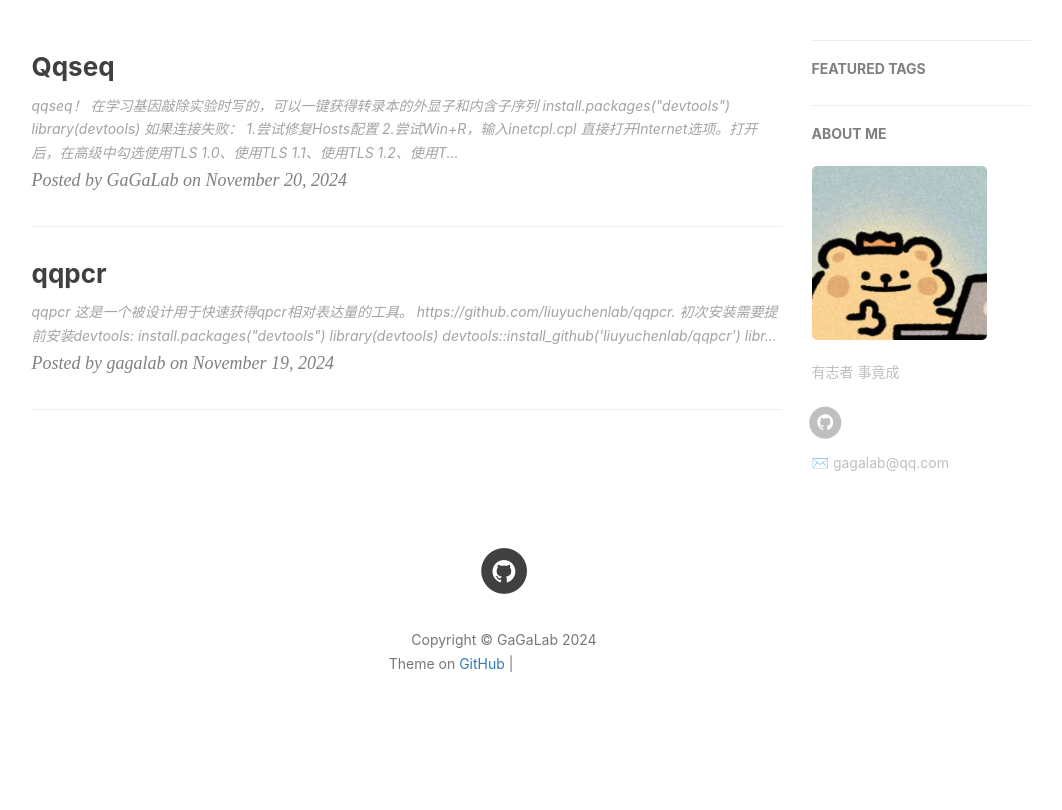
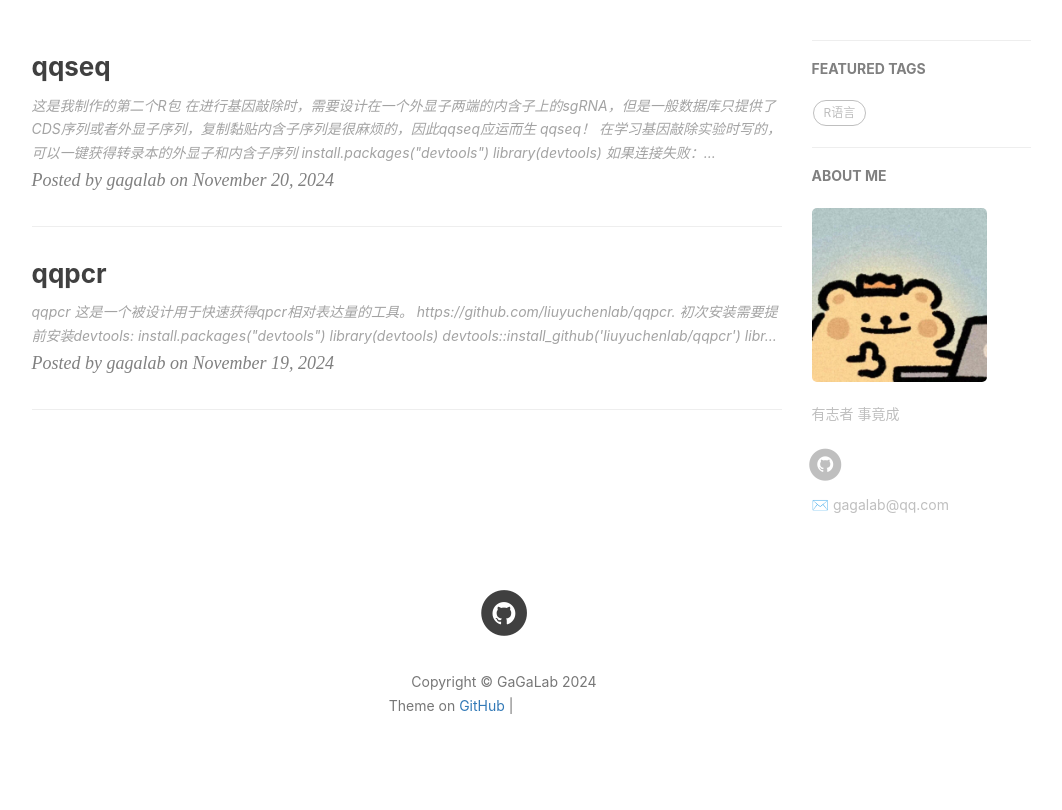
Before and after one commit to liuyuchenlab/LiuYuchenLab.github.io, a Jekyll site: the page built from index.html, in a window 1280 px wide. Shown: the part 418-1228 px from the top of the page, without its empty margins (136-1198 px from the left). Built offline with Jekyll 4.4.1, drawn with Linux system fonts in a browser that asks for light colours; nearby versions of some CDN libraries; the list of posts is cut into pages by our own code; comment, search, counter and statistics services are not loaded; before the commit the page ends 1186 px from its top, so only the background shows below that; grey boxes are pictures that could not be loaded.

Commit message:
Update 2024-11-20-qqseq.md

````diff
--- a/_posts/2024-11-20-qqseq.md
+++ b/_posts/2024-11-20-qqseq.md
@@ -1,3 +1,22 @@
+---
+layout: post
+title: qqseq
+author: gagalab
+header-img: img/star.jpg
+catalog: true
+tags:
+    - DNA序列
+    - R语言
+    - 外显子
+    - 内含子
+    - 转录本
+
+
+---
+###### 这是我制作的第二个R包
+###### 在进行基因敲除时，需要设计在一个外显子两端的内含子上的sgRNA，但是一般数据库只提供了CDS序列或者外显子序列，复制黏贴内含子序列是很麻烦的，因此qqseq应运而生
+
+
 # qqseq！
 ###### 在学习基因敲除实验时写的，可以一键获得转录本的外显子和内含子序列
 ```
````
